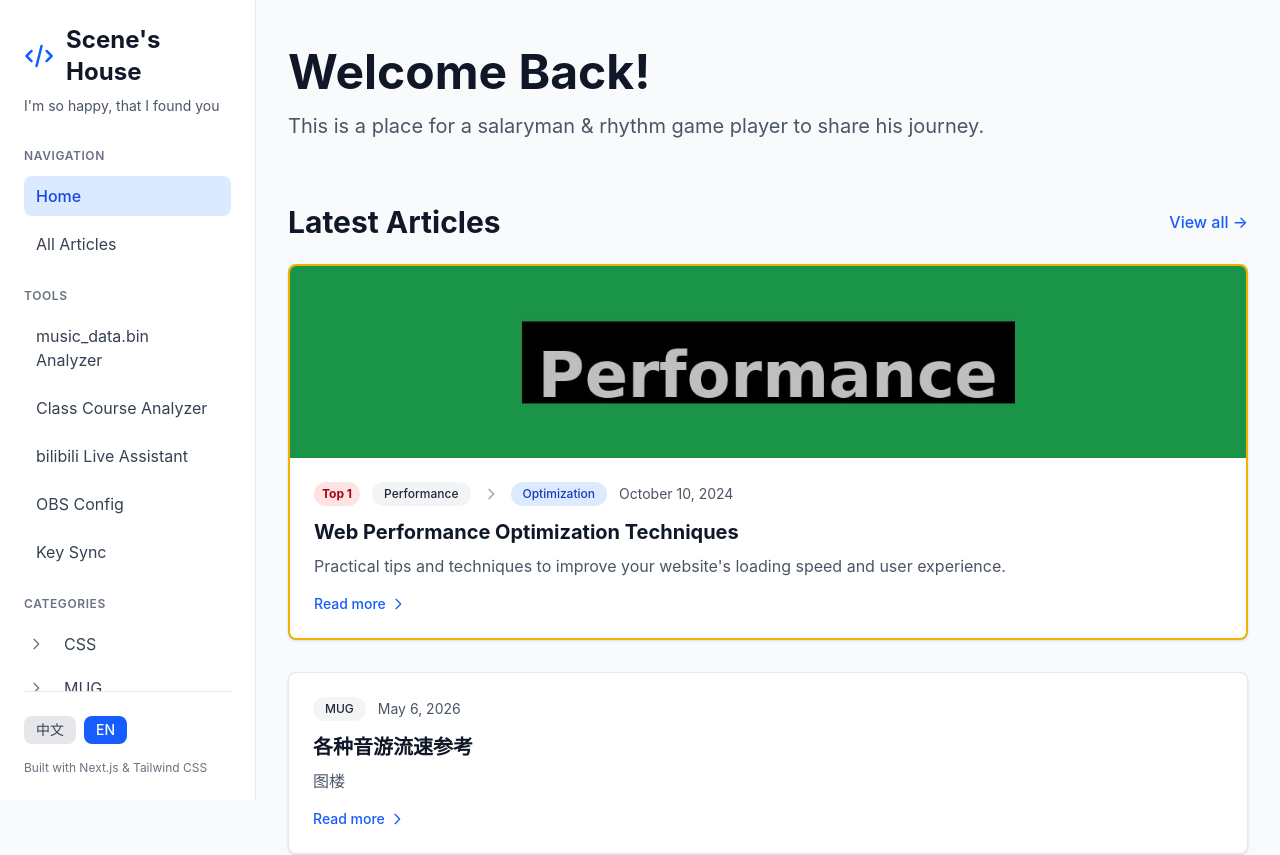
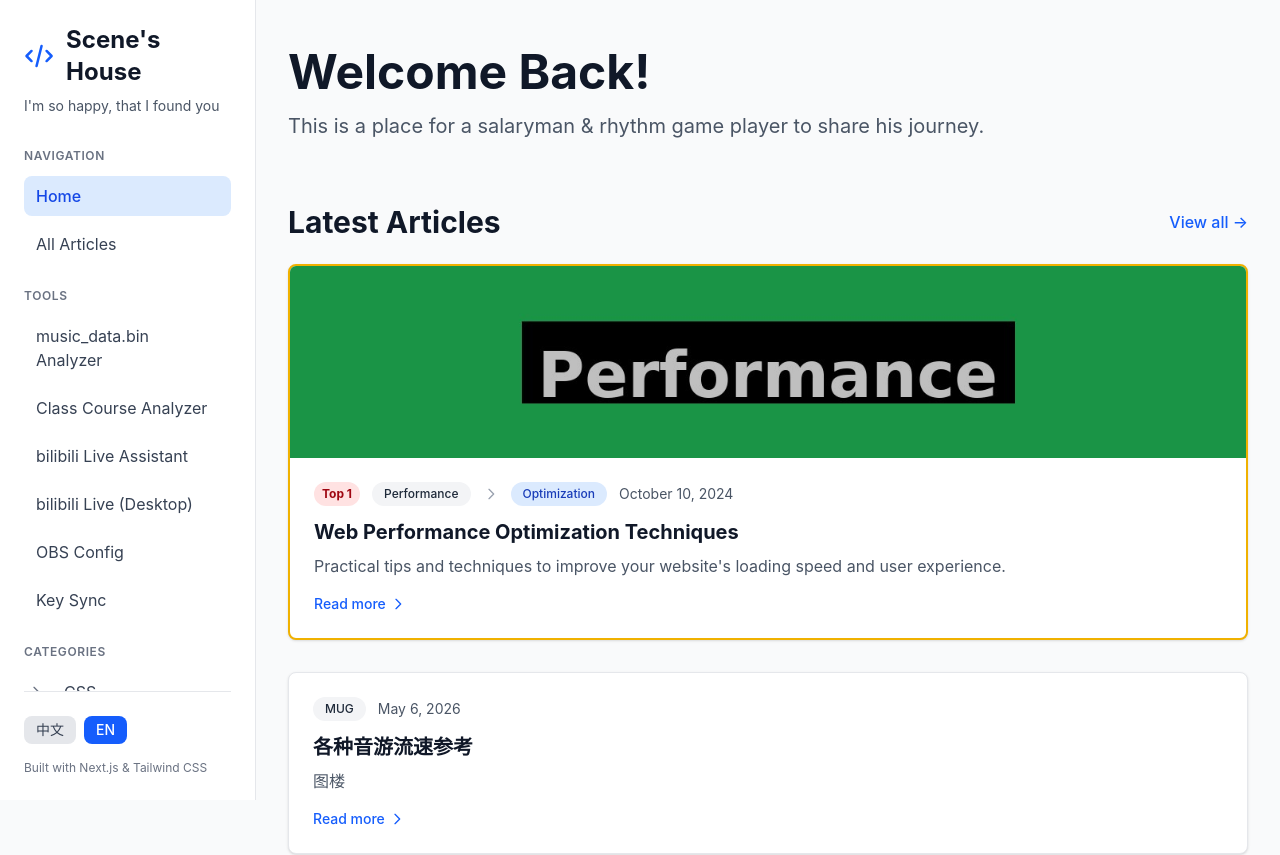
Before and after one commit to Scene-ry/sce-ne.vercel.app, a Next.js app: page / in a window 1280 px wide. Shown: the top 855 px of the page. Built offline with nearby package versions, Linux system fonts and the light colour scheme.

Commit message:
Add bililive desktop

```diff
--- a/components/Sidebar.tsx
+++ b/components/Sidebar.tsx
@@ -176,6 +176,15 @@ export default function Sidebar() {
                   </li>
                   <li>
                     <Link
+                      href="/archives/BiliLive-win64.zip"
+                      onClick={() => setIsOpen(false)}
+                      className="block px-3 py-2 rounded-lg transition-colors text-gray-700 dark:text-gray-300 hover:bg-gray-100 dark:hover:bg-gray-700"
+                    >
+                      <span suppressHydrationWarning>{t.tools.bililiveDesktop}</span>
+                    </Link>
+                  </li>
+                  <li>
+                    <Link
                       target={locale === 'en' ? '_self' : '_blank'}
                       href={locale === 'en'
                         ? 'https://github.com/Scene-ry/obs-portable-config/archive/refs/heads/master.zip'
--- a/locales/en.ts
+++ b/locales/en.ts
@@ -20,6 +20,7 @@ export const en = {
     binFileAnalyzer: 'music_data.bin Analyzer',
     classCourseReader: 'Class Course Analyzer',
     bililive: 'bilibili Live Assistant',
+    bililiveDesktop: 'bilibili Live (Desktop)',
     obsConfig: 'OBS Config',
     keySync: 'Key Sync',
   },
--- a/locales/zh.ts
+++ b/locales/zh.ts
@@ -22,6 +22,7 @@ export const zh: Translations = {
     binFileAnalyzer: 'music_data.bin 解析',
     classCourseReader: '段位解析',
     bililive: 'bilibili 直播助手',
+    bililiveDesktop: 'bilibili 直播助手（桌面版）',
     obsConfig: 'OBS配置',
     keySync: '密钥同步',
   },
```
Also changed, not shown: 1 other file (tests, documents, lock files or other folders).
